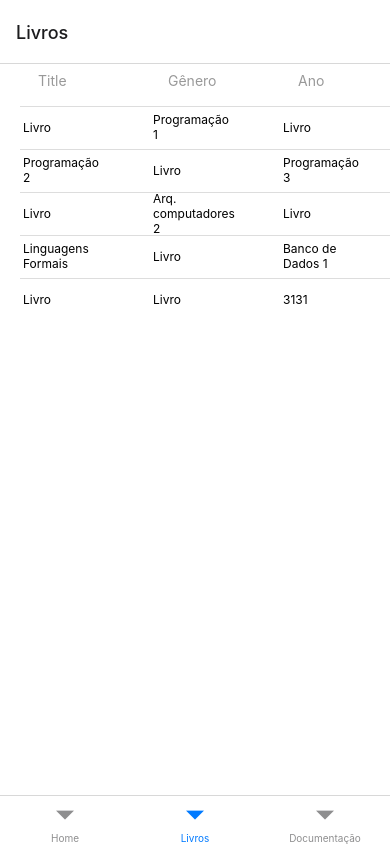
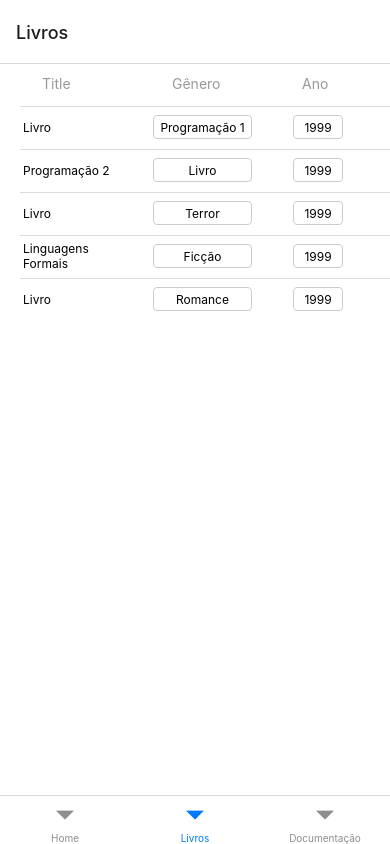
Before and after one commit to isadoravrx/projeto_4_mobile, a React Native app in the folder StickerSmash/: screen /Livros in a window 390 px wide. Built offline with nearby package versions, Linux system fonts and the light colour scheme.

Commit message:
avanço nas páginas de documentação e livros

```diff
--- a/StickerSmash/BooksMenu.js
+++ b/StickerSmash/BooksMenu.js
@@ -26,60 +26,60 @@ const DATA = [
     title: 'Livro',
   },
   {
-    id: 'categoria 1',
+    id: 'genero',
     title: 'Programação 1',
   },
   {
     id: 'ano',
-    title: 'Livro',
+    title: '1999',
   },
   {
     id: 'titulo',
     title: 'Programação 2',
   },
   {
-    id: 'titulo 3',
+    id: 'genero',
     title: 'Livro',
   },
   {
     id: 'ano',
-    title: 'Programação 3',
+    title: '1999',
   },
   {
     id: 'titulo',
     title: 'Livro',
   },
   {
-    id: 'categoria 4',
-    title: 'Arq. computadores 2',
+    id: 'genero',
+    title: 'Terror',
   },
   {
     id: 'ano',
-    title: 'Livro',
+    title: '1999',
   },
   {
     id: 'titulo',
     title: 'Linguagens Formais',
   },
   {
-    id: 'titulo 6',
-    title: 'Livro',
+    id: 'genero',
+    title: 'Ficção',
   },
   {
     id: 'ano',
-    title: 'Banco de Dados 1',
+    title: '1999',
   },
   {
     id: 'titulo',
     title: 'Livro',
   },
   {
-    id: 'titulo 7',
-    title: 'Livro',
+    id: 'genero',
+    title: 'Romance',
   },
   {
     id: 'ano',
-    title: '3131',
+    title: '1999',
   },
 ];
 
@@ -89,7 +89,11 @@ const Separator = () => (
 
 const renderItem = ({ item }) => {
   // Define o estilo condicionalmente
-  const textStyle = item.id === 'head' ? styles.header : styles.title;
+  const textStyle =
+  item.id === 'head' ? styles.header :
+  item.id === 'ano'? styles.ano:
+  item.id === 'genero'? styles.genero:
+   styles.title;
   // const anoStyle = item.id === 'ano' ? styles.contain : styles.title;
 
   return (
@@ -121,15 +125,38 @@ const styles = StyleSheet.create({
     backgroundColor: '#fff'
   },
   item: {
-    backgroundColor: '#fff',
-    marginHorizontal: 15,
+    marginLeft: 15,
     marginBottom: 2,
     padding: 8,
     height: 40,
     flexGrow: 1,
     flexBasis: 0,
+    justifyContent: 'center'
+  },
+
+  genero: {
+    borderWidth: 1,
+    borderRadius: 4,
+    borderColor: '#ccc',
+    fontSize: 12,
+    paddingTop: 3.5,
+    flexGrow: 1,
+    textAlign: 'center',
     justifyContent: 'center',
-    textAlign: 'center'
+    flexBasis: 0
+  },
+
+  ano: {
+    width: 50,
+    borderWidth: 1,
+    borderRadius: 4,
+    borderColor: '#ccc',
+    fontSize: 12,
+    paddingTop: 3.5,
+    flexGrow: 1,
+    textAlign: 'center',
+    marginLeft: 10,
+    flexBasis: 0
   },
 
   header: {
@@ -137,6 +164,7 @@ const styles = StyleSheet.create({
     marginHorizontal: 15,
     marginBottom: 2,
     fontSize: 14,
+    padding: 4,
     height: 40,
     flexGrow: 1,
     flexBasis: 0,
--- a/StickerSmash/DocumentationMenu.js
+++ b/StickerSmash/DocumentationMenu.js
@@ -10,11 +10,11 @@ import {
 
 const DATA = [
   {
-    id: 'titulo',
-    title: 'Title',
+    id: 'head',
+    title: 'Tema',
   },
   {
-    id: 'categoria',
+    id: 'head',
     title: 'Categoria',
   },
   {
@@ -22,7 +22,7 @@ const DATA = [
     title: 'Hello World!',
   },
   {
-    id: 'categoria 1',
+    id: 'categoria',
     title: 'Programação 1',
   },
   {
@@ -30,7 +30,7 @@ const DATA = [
     title: 'Conceitos POO',
   },
   {
-    id: 'categoria 2',
+    id: 'categoria',
     title: 'Programação 2',
   },
   {
@@ -38,7 +38,7 @@ const DATA = [
     title: 'ArrayList',
   },
   {
-    id: 'categoria 3',
+    id: 'categoria',
     title: 'Programação 3',
   },
   {
@@ -46,7 +46,7 @@ const DATA = [
     title: 'Arquitetura em Nuvem',
   },
   {
-    id: 'categoria 4',
+    id: 'categoria',
     title: 'Arq. computadores 2',
   },
   {
@@ -54,7 +54,7 @@ const DATA = [
     title: 'Autômatos finitos',
   },
   {
-    id: 'categoria 5',
+    id: 'categoria',
     title: 'Linguagens Formais',
   },
   {
@@ -62,7 +62,7 @@ const DATA = [
     title: 'Modelos Conceituais',
   },
   {
-    id: 'categoria 6',
+    id: 'categoria',
     title: 'Banco de Dados 1',
   },
   {
@@ -70,7 +70,7 @@ const DATA = [
     title: 'Busca em rofundidade',
   },
   {
-    id: 'categoria 7',
+    id: 'categoria',
     title: 'Grafos',
   },
 ];
@@ -80,6 +80,21 @@ const Item = ({title}) => (
     <Text style={styles.title}>{title}</Text>
   </View>
 );
+
+const renderItem = ({ item }) => {
+  // Define o estilo condicionalmente
+  const textStyle =
+  item.id === 'head' ? styles.header :
+  item.id === 'categoria' ? styles.categoria:
+  styles.title;
+  // const anoStyle = item.id === 'ano' ? styles.contain : styles.title;
+
+  return (
+    <View style={styles.item}>
+      <Text style={textStyle}>{item.title}</Text>
+    </View>
+  );
+};
 
 const Separator = () => (
   <View style={styles.separator} />
@@ -93,7 +108,7 @@ const App = () => {
         numColumns= {2}
         ItemSeparatorComponent = {Separator}
         data={DATA}
-        renderItem={({item}) => <Item title={item.title} />}
+        renderItem={renderItem}
         keyExtractor={item => item.id}
       />
     </SafeAreaView>
@@ -119,6 +134,26 @@ const styles = StyleSheet.create({
   title: {
     fontSize: 12,
   },
+  header: {
+    color: '#999',
+    marginHorizontal: 15,
+    marginBottom: 2,
+    fontSize: 14,
+    padding: 2,
+    height: 40,
+    flexGrow: 1,
+    flexBasis: 0
+  },
+  categoria: {
+    borderWidth: 1,
+    borderRadius: 4,
+    borderColor: '#ccc',
+    fontSize: 12,
+    paddingTop: 3.5,
+    flexGrow: 1,
+    textAlign: 'center',
+    flexBasis: 0
+  },
   separator: {
     height: 1,
     width: '100%',
```
